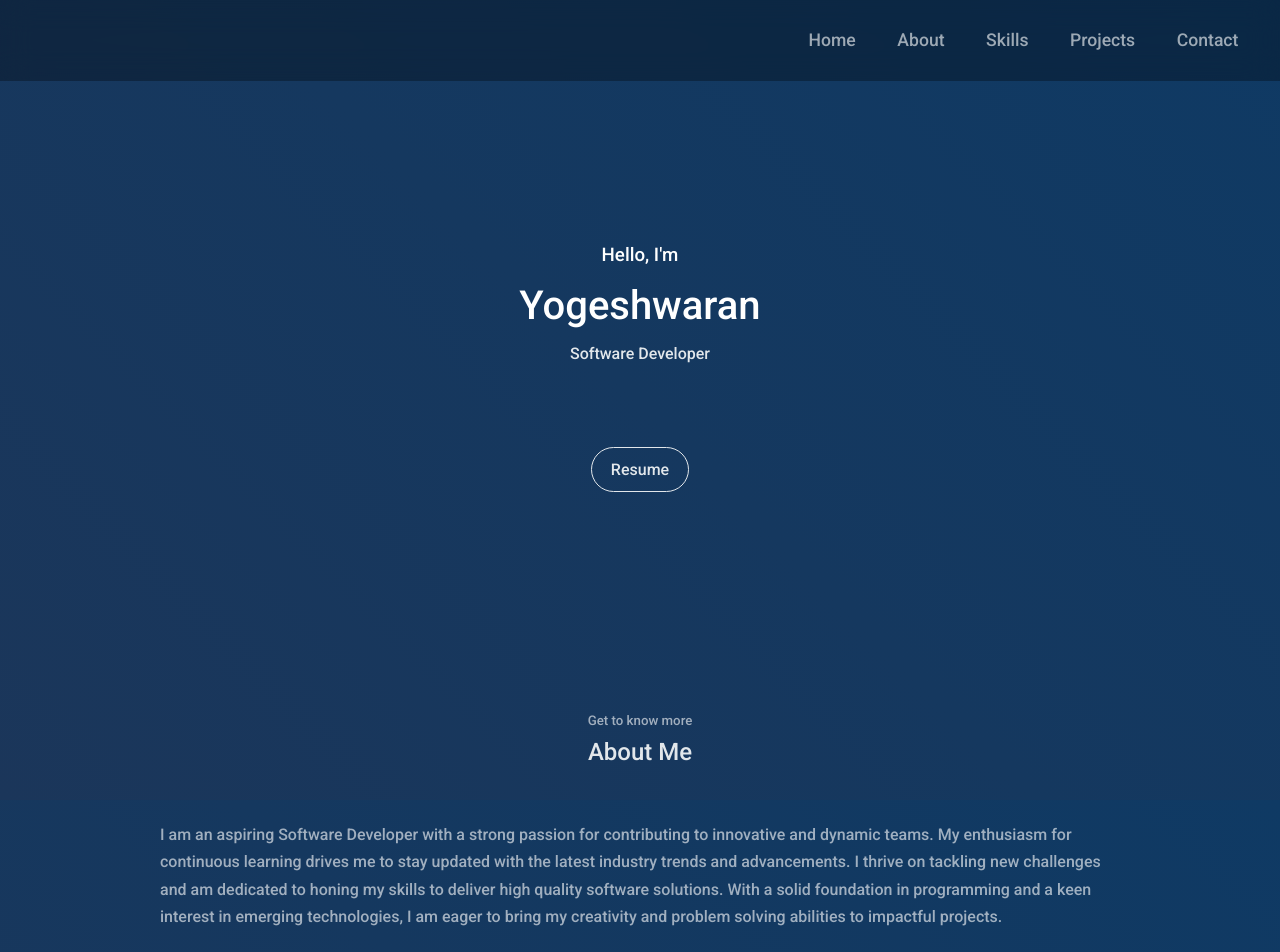
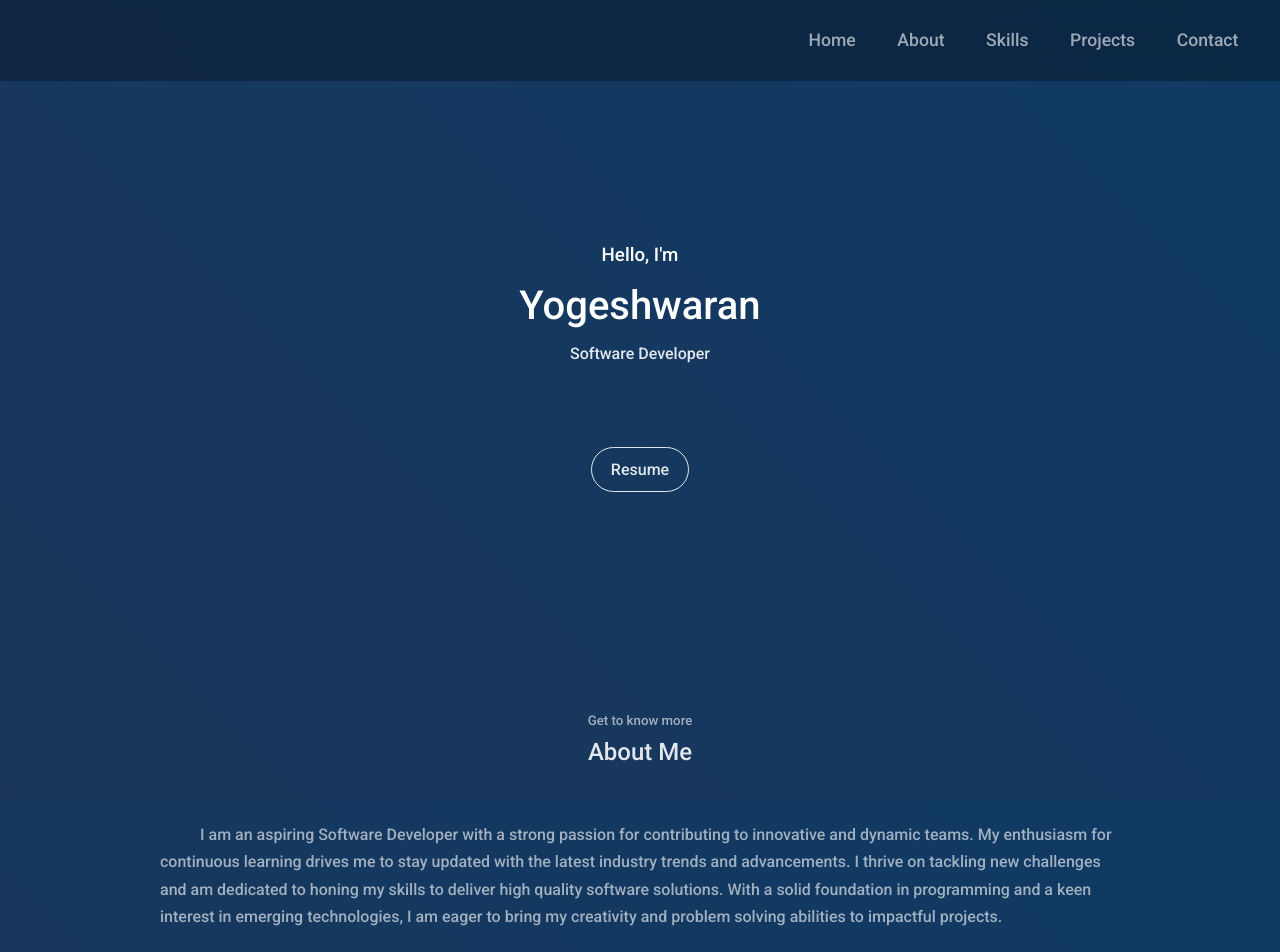
Before and after one commit to yogeshwaran99/site, a React (Create React App) app: page / in a window 1280 px wide. Shown: the top 952 px of the page. Built offline with nearby package versions, Linux system fonts and the light colour scheme.

Commit message:
about text

```diff
--- a/src/components/about/about.css
+++ b/src/components/about/about.css
@@ -38,6 +38,7 @@ padding-top: 7%;
 .about__content p {
     margin: 2rem 0 2.6rem;
     color: var(--color-light);
+    text-indent: 40px;
 }
 
 @media screen and (max-width: 1024px){
```
